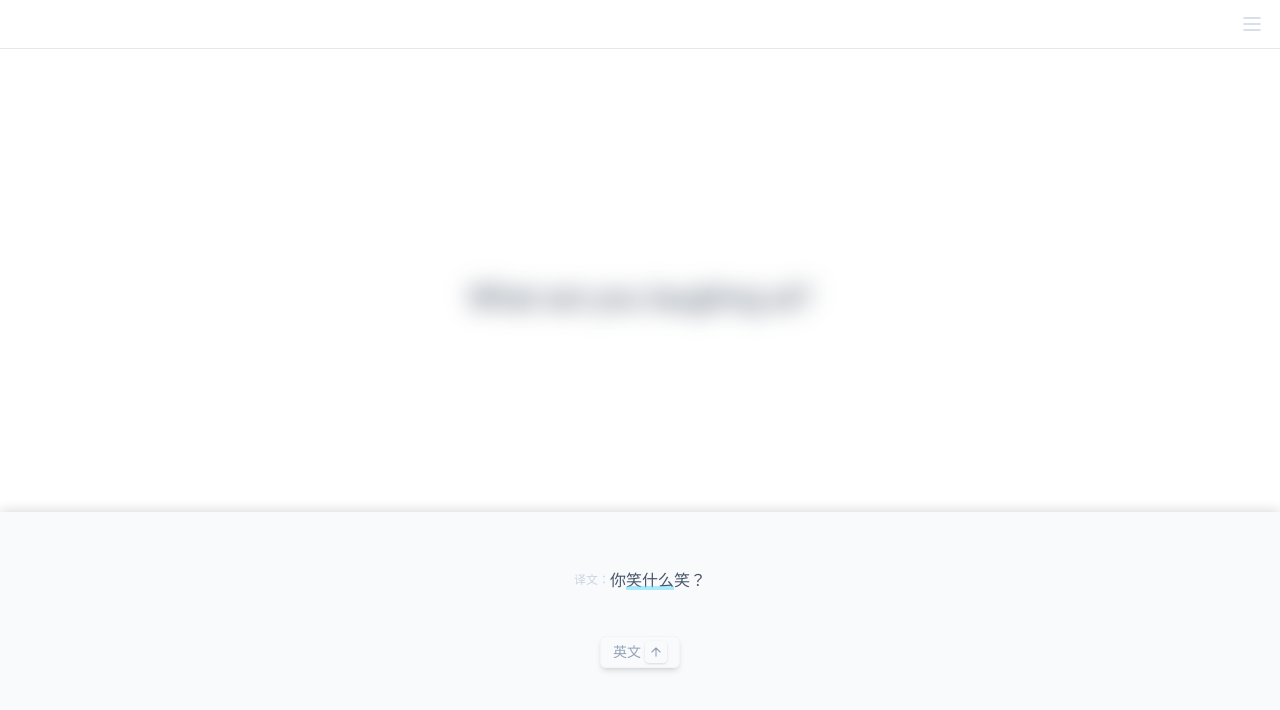
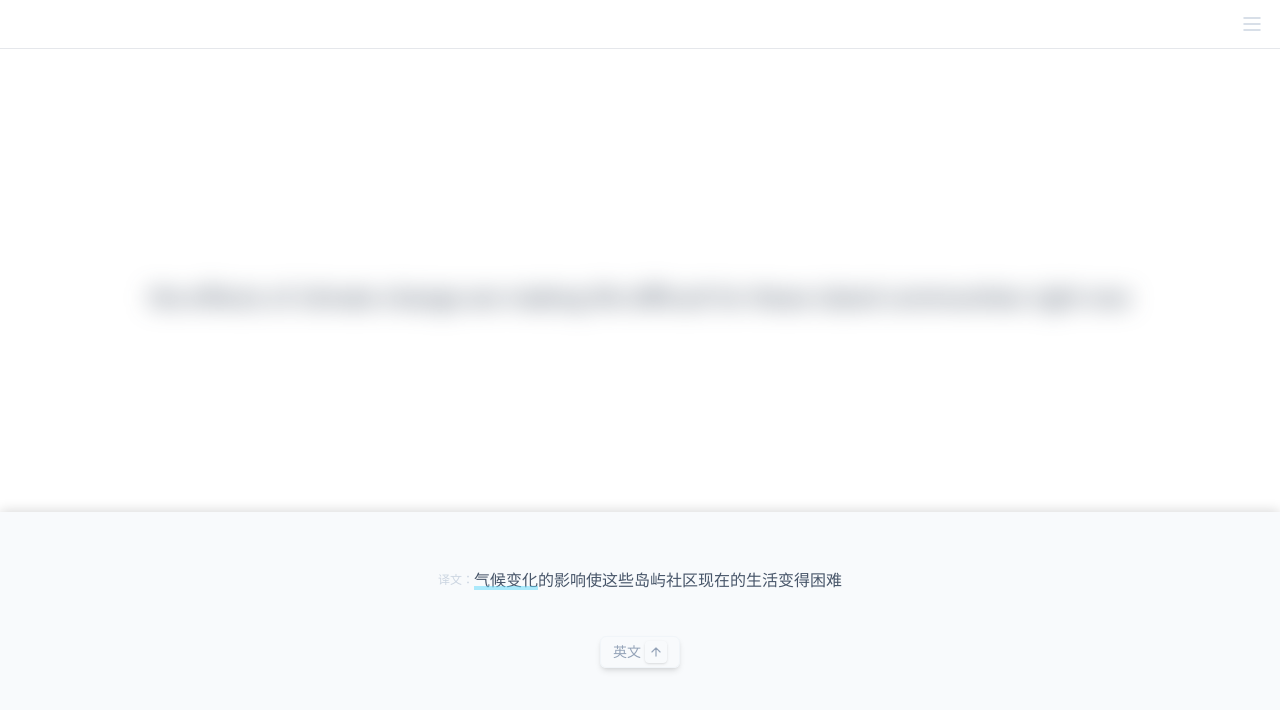
Before and after one commit to StrangeTown/just_recite_web, a React app: page / in a window 1280 px wide. Shown: the top 710 px of the page. Built offline with nearby package versions, Linux system fonts and the light colour scheme.

Commit message:
update strings

```diff
--- a/src/data/2023.ts
+++ b/src/data/2023.ts
@@ -168,6 +168,134 @@
 			text: "技术",
 		},
 	},
+	{
+		en: "How can I achieve a btter work-life balance?",
+		zh: "如何实现更好的工作与生活的平衡?",
+		id: "638d0d0b-b8cb-4abd-8b47-849fed30e00e",
+		hook: {
+			text: "工作与生活的平衡",
+		},
+	},
+	{
+		en: "I believe that the key to achieving this balance is to set clear boundaries between work and personal life.",
+		zh: "我认为实现这种平衡的关键是在工作和个人生活之间设定明确的界限。",
+		id: "36e335ca-cdce-499c-92b2-6424b3fa119a",
+		hook: {
+			text: "界限",
+		},
+	},
+	{
+		en: "That's a great approach.",
+		zh: "这是一个很好的方法。",
+		id: "ec9eb93f-b1a9-42c7-af33-4e6a3d2d50f8",
+		hook: {
+			text: "方法",
+		},
+	},
+	{
+		en: "I make sure to use effective methods and strategies to manage my time and energy.",
+		zh: "我确保使用有效的方法和策略来管理我的时间和精力。",
+		id: "c25f3d8f-0011-4360-b923-4036598d1c7b",
+		hook: {
+			text: "管理",
+		},
+	},
+	{
+		en: "If something is important to me, I make sure to prioritize it and schedule it into my day.",
+		zh: "如果对我来说某件事很重要，我会确保优先考虑并安排到我的日程中。",
+		id: "6fe5f22c-ac4a-4c4d-a600-a903acde89a3",
+		hook: {
+			text: "安排",
+		},
+	},
+	{
+		en: "I would inform my supervisor that I am unable to complete this task by the deadline and ask for an extension.",
+		zh: "我会通知我的主管，我无法在截止日期前完成这项任务，并要求延期。",
+		id: "947ef762-0549-40eb-94ef-7313f6d26227",
+		hook: {
+			text: "延期",
+		},
+	},
+	{
+		en: "Do you like drinking coffee?",
+		zh: "你喜欢喝咖啡吗?",
+		id: "dcd031c0-ec87-4c8d-9035-437a0bb55481",
+		hook: {
+			text: "喜欢",
+		},
+	},
+	{
+		en: "I prefer plain milk.",
+		zh: "我更喜欢纯牛奶。",
+		id: "705eae88-3be2-493c-97ee-b5b731dfd945",
+		hook: {
+			text: "更喜欢",
+		},
+	},
+	{
+		en: "I have tried banana milk before.",
+		zh: "我以前喝过香蕉牛奶。",
+		id: "e331b9b6-6dc2-44e5-bbc6-74bb455ed170",
+		hook: {
+			text: "以前",
+		},
+	},
+	{
+		en: "My favorite flavor is strawberry.",
+		zh: "我最喜欢的口味是草莓。",
+		id: "e7b8272a-27ea-4521-9745-ab384121d17a",
+		hook: {
+			text: "口味",
+		},
+	},
+	{
+		en: "I think it might be a bit challenging for me.",
+		zh: "我觉得这对我来说可能有点挑战。",
+		id: "18a56025-3a0f-4af0-b0be-fce795b4f4e8",
+		hook: {
+			text: "挑战",
+		},
+	},
+	{
+		en: "I imagine it would be time-consuming.",
+		zh: "我想这会耗费时间。",
+		id: "0a3476bf-b64f-44c8-8fa9-0b8d5ee4076a",
+		hook: {
+			text: "耗费时间",
+		},
+	},
+	{
+		en: "Absolutely! I'm open to trying new things.",
+		zh: "当然!我乐于尝试新事物。",
+		id: "ce6a14cb-7f01-4f11-9459-99c69bddc538",
+		hook: {
+			text: "尝试",
+		},
+	},
+	{
+		en: "I don't have any questions at the moment.",
+		zh: "我现在没有任何问题。",
+		id: "f355a712-0b1f-4bbb-a025-be8f4519beb7",
+		hook: {
+			text: "问题",
+		},
+	},
+	{
+		en: "My breakfast usually consists of a bowl of oatmeal and a cup of coffee.",
+		zh: "我的早餐通常包括一碗燕麦粥和一杯咖啡。",
+		id: "1d94aae6-ab95-46af-aec5-6e0558556c11",
+		hook: {
+			text: "早餐",
+		},
+	},
+	{
+		en: "Currently, I am working as a software engineer at a tech company.",
+		zh: "目前，我在一家科技公司担任软件工程师。",
+		id: "f6bf1a06-fa55-48f6-bb9a-b9d357f09e08",
+		hook: {
+			text: "目前",
+		},
+	},
 ];
 
 export default strings;
```
